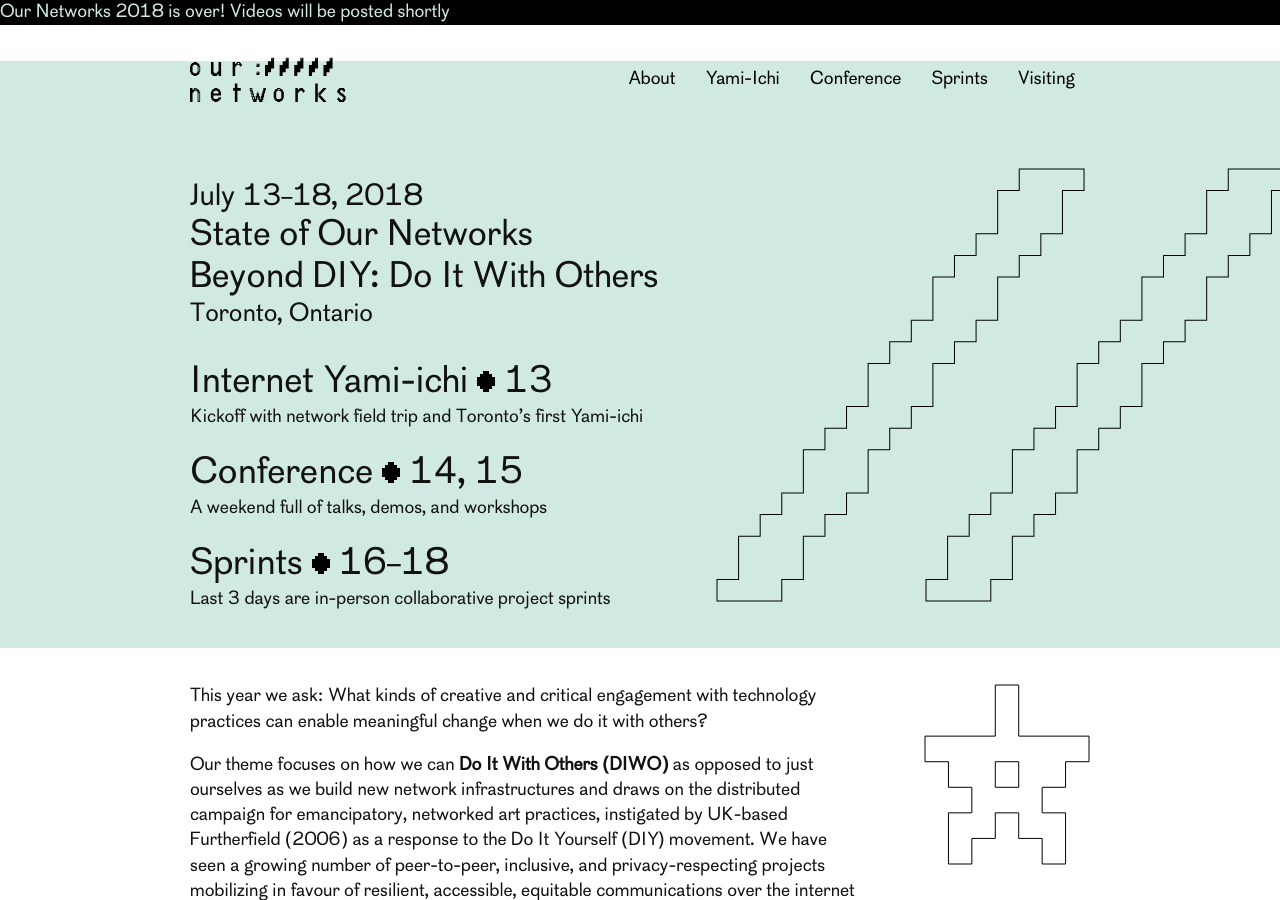
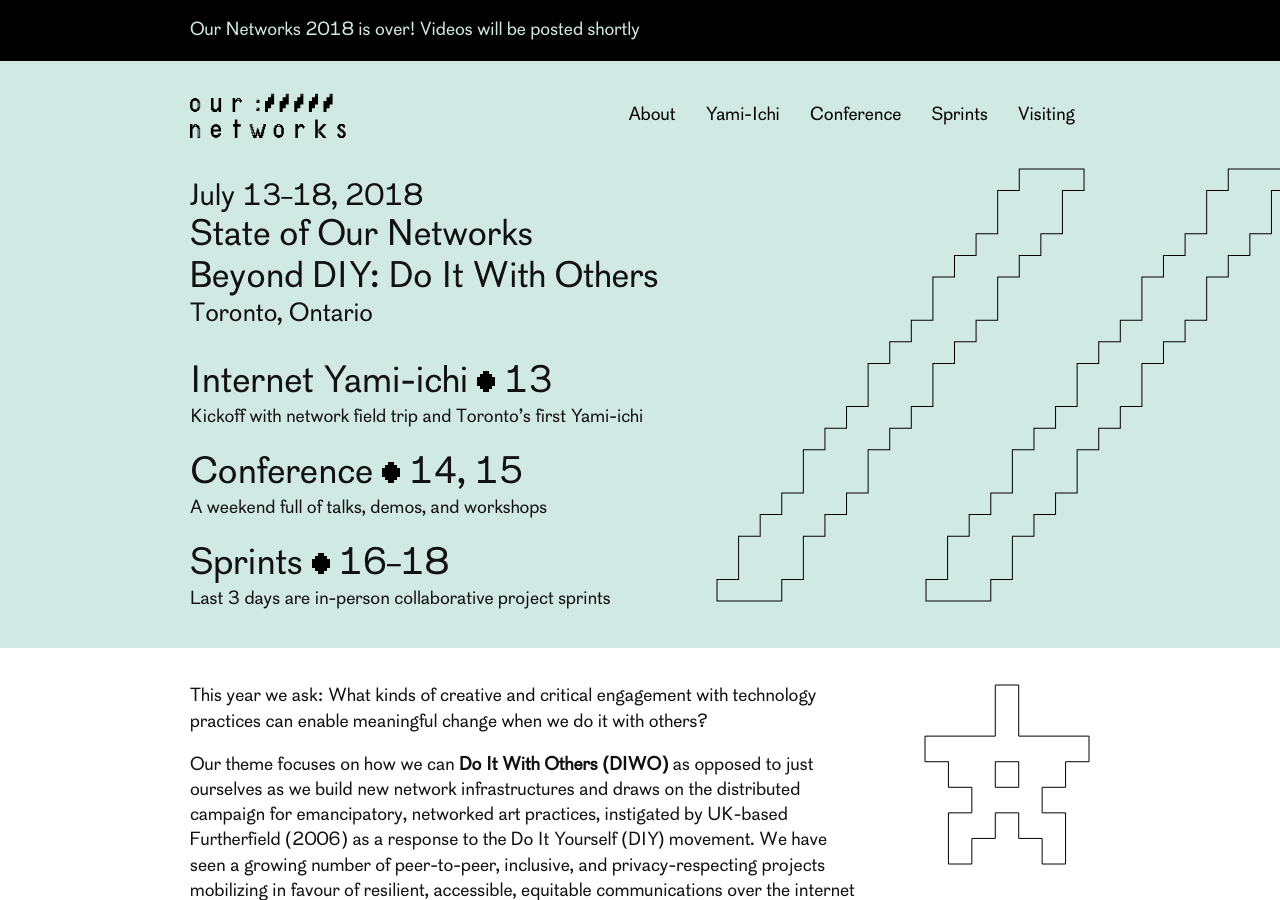
Before and after one commit to ournetworks/ournetworks.ca, a Jekyll site: the page built from index.md, in a window 1280 px wide and 900 px high. Built offline with Jekyll 4.4.1, drawn with Linux system fonts in a browser that asks for light colours.

Commit message:
add container to announcement div

```diff
--- a/_includes/nav.html
+++ b/_includes/nav.html
@@ -1,13 +1,11 @@
 <header class="header">
-{% if page.url == '/' or page.url == '/conference/' %}
   <div class="announcement" role="alert">
-    <div >
+    <div class="container">
       <p>
         Our Networks 2018 is over! Videos will be posted shortly
       </p>
     </div>
   </div>
-  {% endif %}
   <div class="container">
     <span class="site-title">
       <a class="logo" href="{{ site.baseurl }}/" rel="home" title="{{ site.title }}">
```
